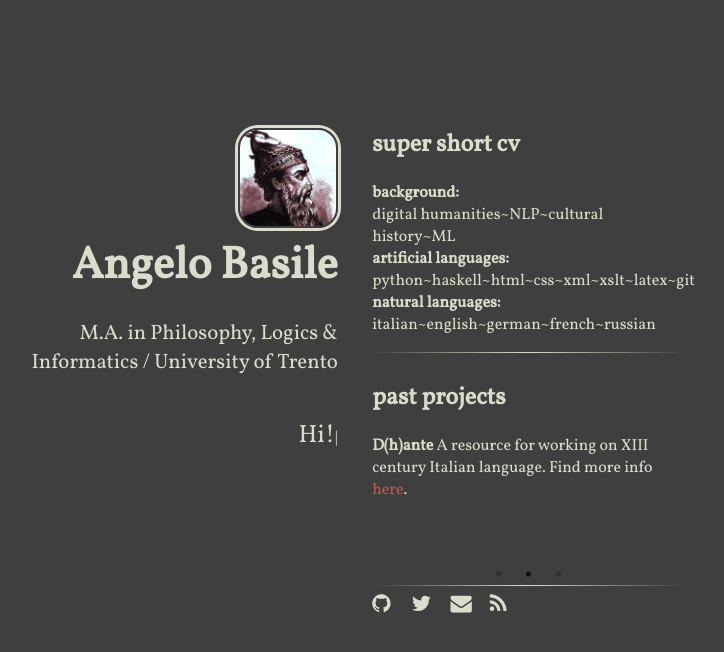
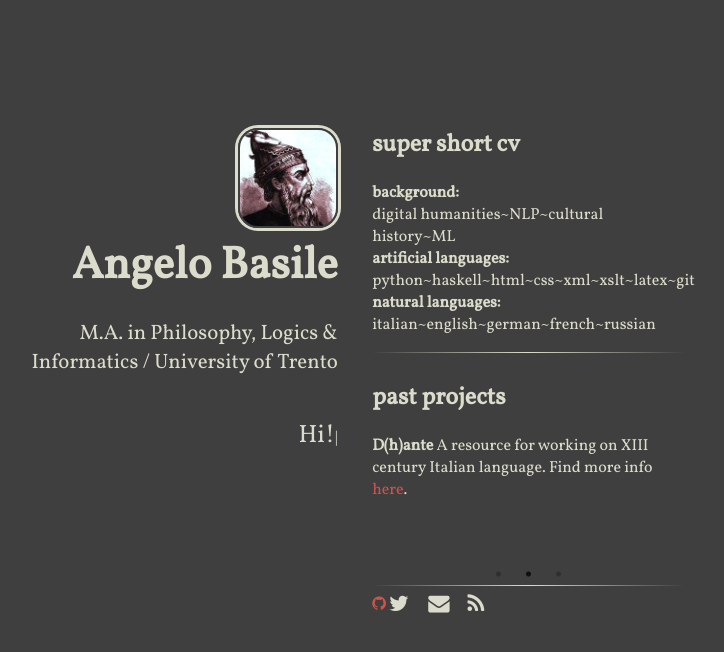
Before and after one commit to rs2/anbasile.github.io, a Jekyll site: the page built from index.html, in a window 1280 px wide. Shown: the top 652 px of the page, without its empty margins (295-1019 px from the left). Built offline with Jekyll 4.4.1, drawn with Linux system fonts in a browser that asks for light colours; nearby versions of some CDN libraries.

Commit message:
Update content.html

```diff
--- a/_includes/content.html
+++ b/_includes/content.html
@@ -11,9 +11,8 @@
 <hr />
 
 <div id="social">
-  <span>
       <a href="https://github.com/anbasile">
-      <i class="fa fa-github fa-lg main-list-item-icon"></i>
+      <i class="fa fa-github"></i>
       </a>
 
       <a href="https://twitter.com/angelo_basile">
@@ -27,5 +26,4 @@
       <a href="http://anbasile.github.io/feed.xml">
       <i class="fa fa-rss fa-lg main-list-item-icon"></i>
       </a>
-    </span>
 </div>
```
